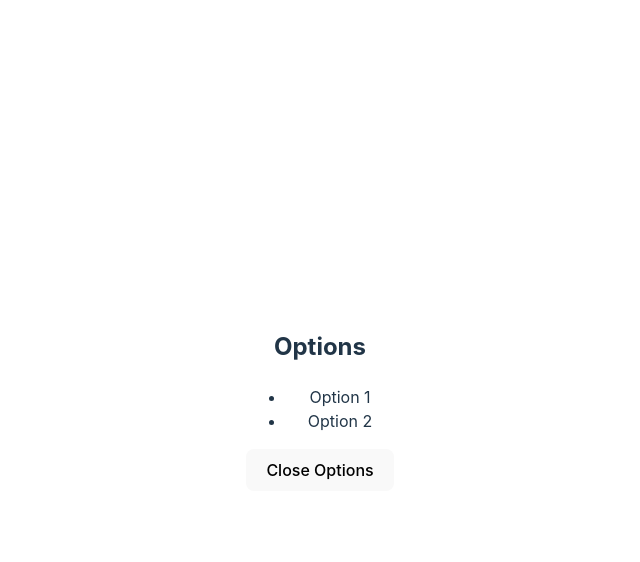
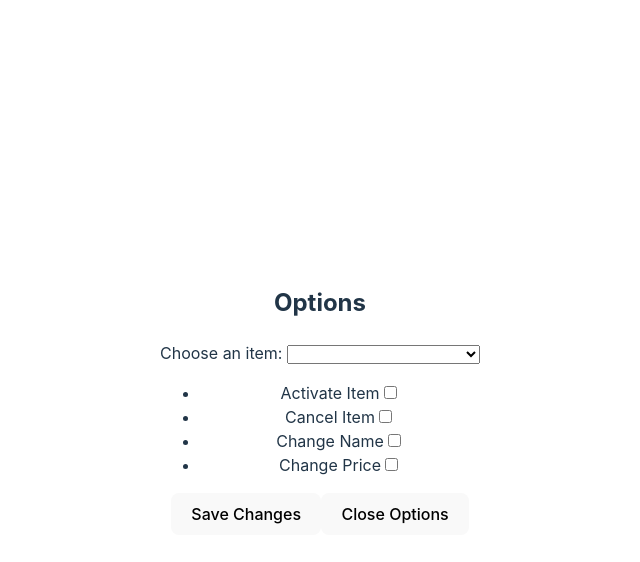
Before and after one commit to dhubmann/ReactPractice, a React (Vite) app in the folder practice-1/: page / in a window 1280 px wide. Both pictures are taken after a click on the button "Options". Shown: the top 562 px of the page, without its empty margins (320-960 px from the left). Built offline with nearby package versions, Linux system fonts and the light colour scheme.

Commit message:
add items dropdown and options list

```diff
--- a/practice-1/src/App.jsx
+++ b/practice-1/src/App.jsx
@@ -19,7 +19,7 @@ function App() {
       price: 5.99,
     },
     {
-      id: 1,
+      id: 3,
       status: "CANCELLED",
       cancellation_reason: "Item not available",
       name: "Item 3",
@@ -58,7 +58,7 @@ function App() {
         </div>
       )}
       {isShownOptionsModal && (
-        <OptionsModal closeOptionsModal={closeOptionsModal} />
+        <OptionsModal closeOptionsModal={closeOptionsModal} items={items} />
       )}
     </>
   );
--- a/practice-1/src/components/OptionsModal.jsx
+++ b/practice-1/src/components/OptionsModal.jsx
@@ -1,19 +1,61 @@
-import React from "react";
+import React, { useEffect, useState } from "react";
 
-const OptionsModal = ({ closeOptionsModal }) => {
+const OptionsModal = ({ closeOptionsModal, items }) => {
+  const [selectedItemId, setSelectedItemId] = useState("");
+  const [activateItem, setActivateItem] = useState(false);
+
+  const selectItemId = (e) => {
+    setSelectedItemId(e.target.value);
+    console.log("Selected Id: ", e.target.value);
+  };
+
+  const updateItem = () => {
+    console.log("Item updated");
+  };
+
   return (
     <div className="modal">
       <div className="modal-content">
         <div className="modal-header">
           <h2>Options</h2>
         </div>
+        <div className="items-dropdown">
+          <label htmlFor="items">Choose an item: </label>
+          <select value={selectedItemId} onChange={selectItemId}>
+            <option value=""></option>
+            {items.map((item) => (
+              <option key={item.id} value={item.id}>
+                {item.name}: €{item.price} ({item.status})
+              </option>
+            ))}
+          </select>
+        </div>
         <div className="modal-options">
           <ul>
-            <li>Option 1</li>
-            <li>Option 2</li>
+            <li>
+              <label>Activate Item</label>
+              <input
+                value={activateItem}
+                onChange={(e) => setActivateItem(e.target.value)}
+                type="checkbox"
+              />
+            </li>
+            <li>
+              <label>Cancel Item</label>
+              <input type="checkbox" />
+            </li>
+            <li>
+              <label>Change Name</label>
+              <input type="checkbox" />
+            </li>
+            <li>
+              <label>Change Price</label>
+              <input type="checkbox" />
+            </li>
           </ul>
         </div>
         <div className="modal-footer">
+          <button onClick={updateItem}>Save Changes</button>
           <button onClick={closeOptionsModal}>Close Options</button>
         </div>
       </div>
```
